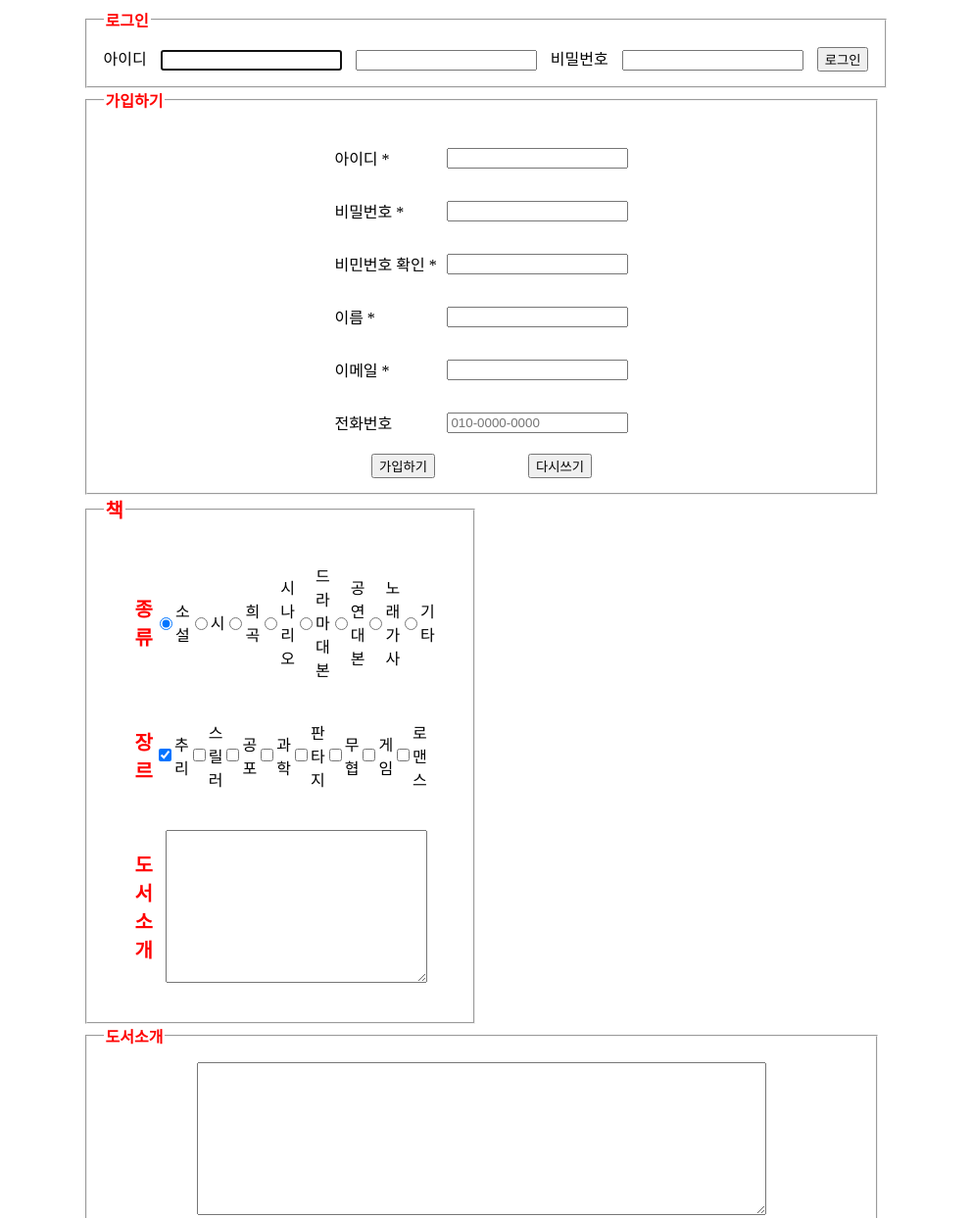
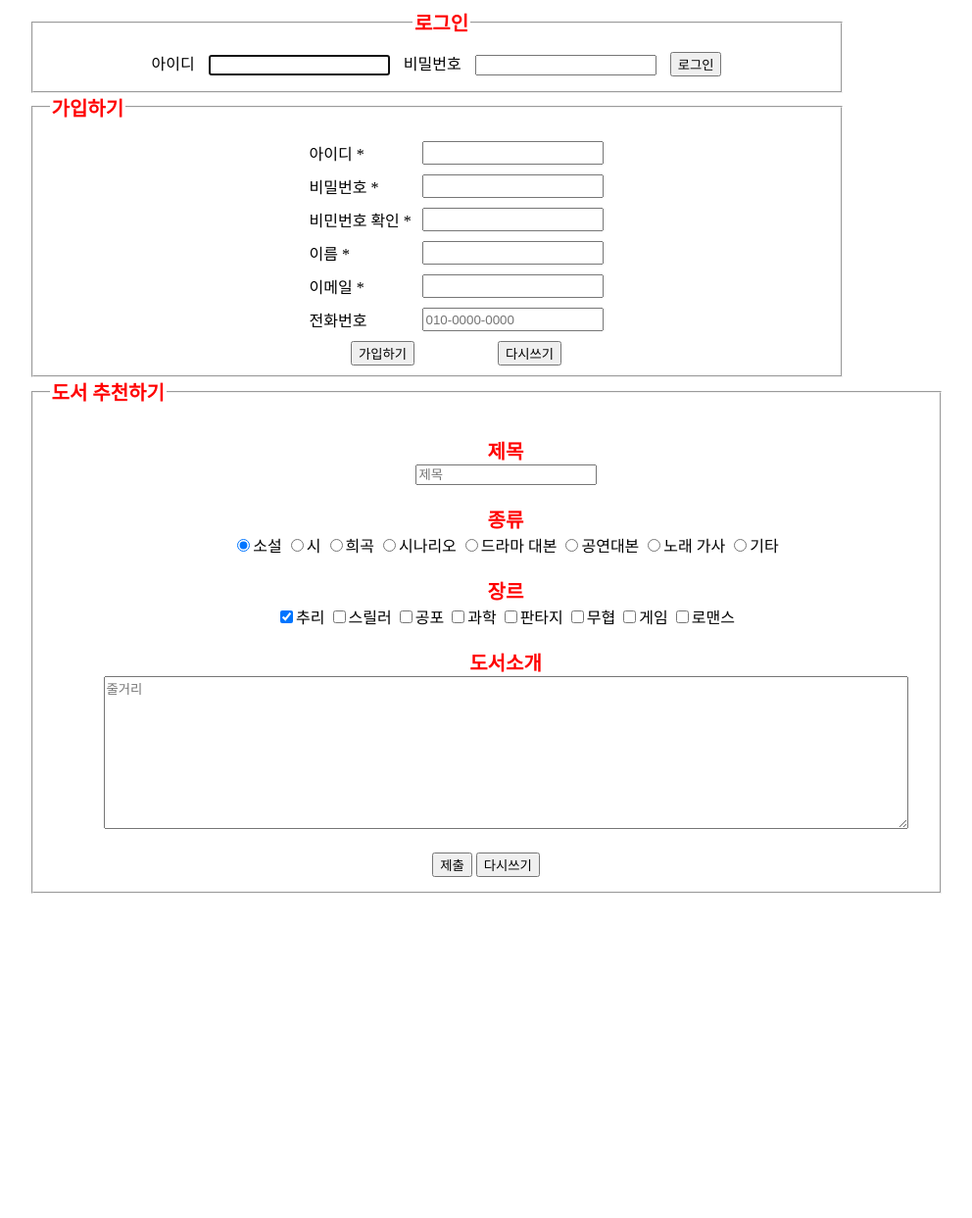
Before and after one commit to Marhs2/web-design, a plain HTML site: page code05/ex.html in a window 1280 px wide. Shown: the top 1243 px of the page at 98% size, without its empty margins (144-1136 px from the left). After the commit the page ends 920 px from the top, so only its background shows below. Drawn offline with Linux system fonts and the light colour scheme.

Commit message:
숙제 끝!!

```diff
--- a/code05/ex.html
+++ b/code05/ex.html
@@ -14,6 +14,10 @@
             display: flex;
         }
 
+        fieldset{
+            width: 800px;
+        }
+
         fieldset > *{
             margin: 5px;
         }
@@ -21,25 +25,25 @@
         legend{
             color: red;
             font-weight: bold;
+            font-size: 20px;
         }
 
         ul,li{
             list-style: none;
+            text-align: center;
+            margin: 0 20px;
         }
 
         div{
             text-align: center;
         }
 
-        ul > li > label{
-            text-align: center;
-        }
-
-
         .cols{
-            width: 95%;
             display: flex;
             justify-content: center;
+        }
+        .cols1 li{
+            margin: 20px 0;
         }
 
         .cols > ul >li{
@@ -49,19 +53,8 @@
             margin: 10px 0;
         }
 
-        .cols> ul{
-            padding: 0;
-        }
-
-        .cols1{
-            width: 100px;
-        }
-        .cols1 > ul > li{
-            margin: 20px 0;
-        }
-
-        .cols1 > ul{
-            padding: 0 20px;
+        .login{
+            text-align: center;
         }
 
         .cols1 legend{
@@ -72,23 +65,15 @@
             justify-content: space-around;
         }
 
-        li{
-            display: flex;
-            align-items: center;
-            justify-content: space-between;
-            padding: 10px;
-            width: 300px;
-        }
     </style>
 </head>
 <body>
     <header>
         <form action="">
-            <fieldset>
+            <fieldset class="login">
                 <legend>로그인</legend>
                 <label for="logoin-id">아이디</label>
                 <input type="text" id="logoin-id" autofocus>
-                <input type="text" id="logoin-id">
                 <label for="logoin-password">비밀번호</label>
                 <input type="password" id="logoin-password">
                 <input type="submit" value="로그인">
@@ -127,8 +112,13 @@
             </ul>
             </fieldset>
             <fieldset class="cols1">
-                <legend>책</legend>
+                <legend>도서 추천하기</legend>
                 <ul>
+
+                    <li>
+                        <legend>제목</legend>
+                        <input type="text" id="title" placeholder="제목">
+                    </li>
                 <li>
                     <legend>종류</legend>
                     <input type="radio" name="no1" id="sol01" checked>소설
@@ -150,25 +140,18 @@
                     <input type="checkbox" name="ty06" id="ty6">무협
                     <input type="checkbox" name="ty07" id="ty7">게임
                     <input type="checkbox" name="ty08" id="ty8">로맨스
-
-
                 </li>
                 <li>
                     <legend>도서소개</legend>
-                    <textarea id="book" cols="80" rows="10"></textarea>
+                    <textarea id="book" cols="100" rows="10" placeholder="줄거리"></textarea>
                 </li>
-
                 </ul>
             </ul>
+            <div>
+                <input type="submit" value="제출">
+                <input type="reset" value="다시쓰기">
+            </div>
             </fieldset>
-            <fieldset class="cols">
-                <legend>도서소개</legend>
-                <textarea id="book" cols="70" rows="10"></textarea>
-            </fieldset>
-            <div>
-            <input type="submit" value="가입하기">
-            <input type="reset" value="다시쓰기">
-            </div>
         </form>
     </header>
 </body>
```
